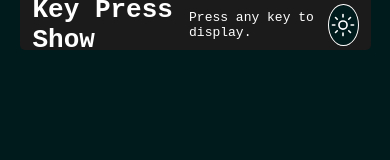
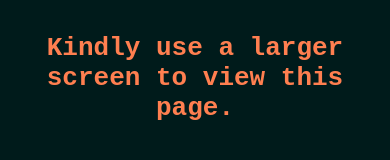
Before and after one commit to SyedAli310/key-press-show-js, a plain HTML site: page index.html in a window 390 px wide. Drawn offline with nearby package versions, Linux system fonts and the light colour scheme.

Commit message:
error on small screens added

```diff
--- a/index.html
+++ b/index.html
@@ -4,10 +4,16 @@
     <meta charset="UTF-8" />
     <meta http-equiv="X-UA-Compatible" content="IE=edge" />
     <meta name="viewport" content="width=device-width, initial-scale=1.0" />
+    <!-- custom css -->
+    <link rel="stylesheet" href="style.css" />
+    <!-- favicon -->
+    <link rel="icon" href="favicon.png" type="image/x-icon" />
     <title>Key Press Show</title>
-    <link rel="stylesheet" href="style.css" />
   </head>
   <body>
+    <h1 id="error-msg-sm-screen">
+      Kindly use a larger screen to view this page.
+    </h1>
     <div class="container">
       <div class="header">
         <h1>Key Press Show</h1>
--- a/style.css
+++ b/style.css
@@ -14,6 +14,22 @@ body,
 body {
   background-color: var(--BG_MAIN);
 }
+#error-msg-sm-screen{
+  display: none;
+  text-align: center;
+  margin: 2.5rem auto;
+  color: coral;
+}
+
+@media screen and (max-width: 600px) {
+  .container {
+    display: none;
+  }
+  #error-msg-sm-screen{
+    display: block;
+  }
+}
+
 
 .container {
   width: 90vw;
```
Lines whose indentation alone changed are shown as unchanged.
